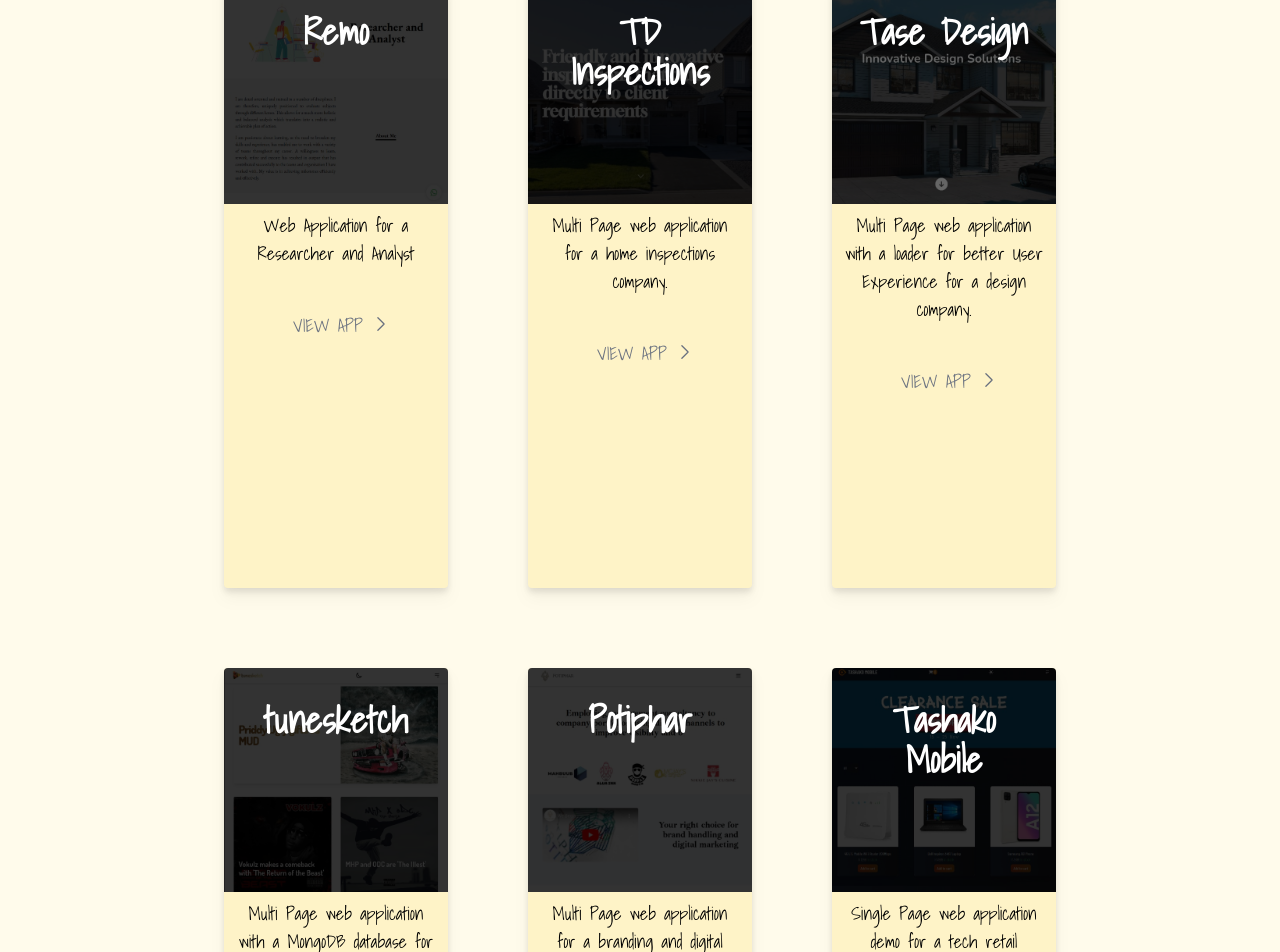
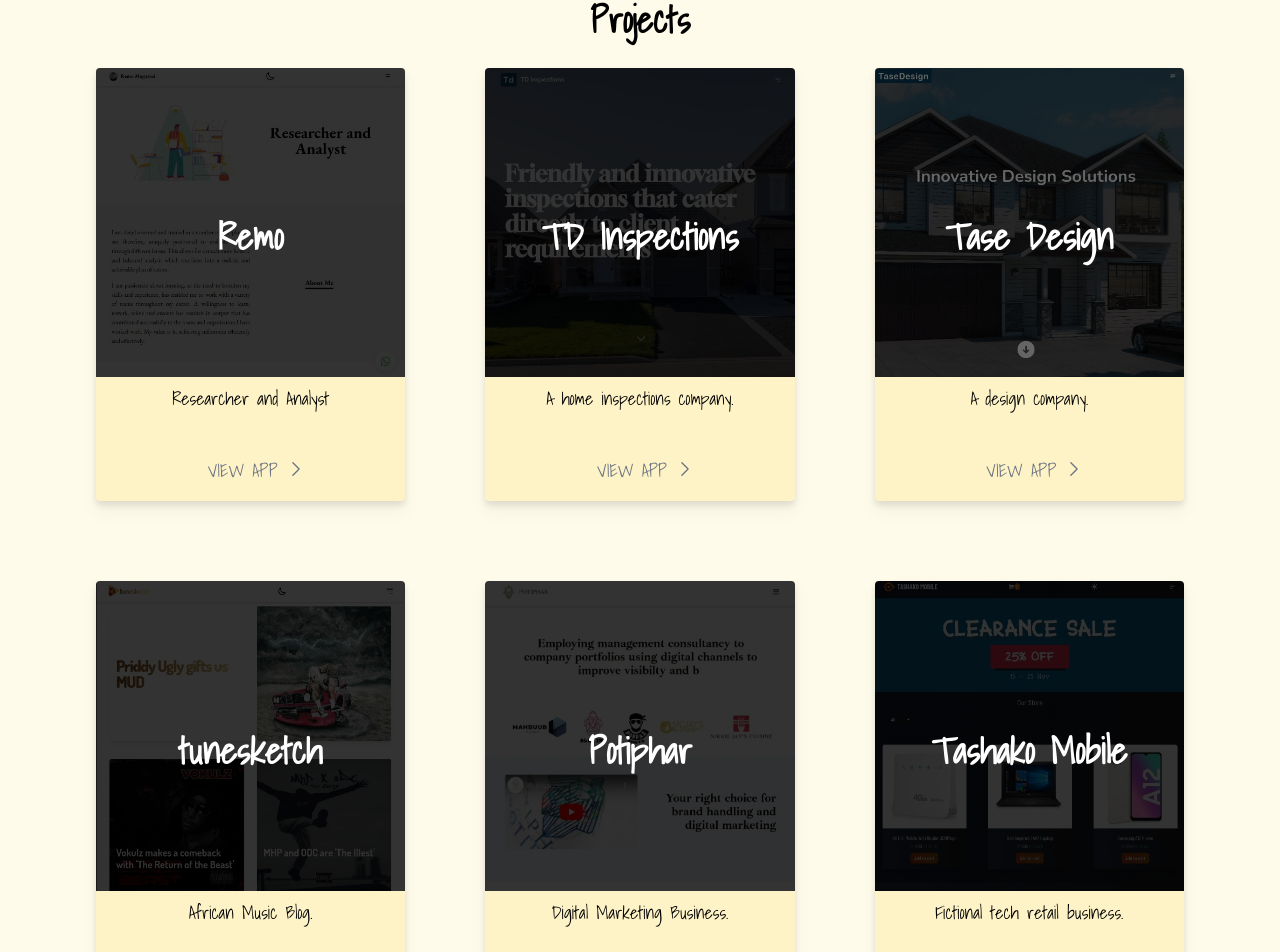
Before and after one commit to abu-git/sam-cv, a Next.js app: page / in a window 1280 px wide. Shown: the part 1672-2624 px from the top of the page. Built offline with nearby package versions, Linux system fonts and the light colour scheme.

Commit message:
UI fit edits for smaller large screens 13 inch

```diff
--- a/components/About.js
+++ b/components/About.js
@@ -5,7 +5,7 @@ function About() {
   return (
     <>
         <div name="about"></div>
-        <div className='px-8 md:px-12 py-10 bg-amber-50 text-black dark:bg-black dark:text-white grid grid-cols-1 md:grid-cols-2 items-center lg:h-[30rem]'>
+        <div className='px-8 md:px-12 py-10 bg-amber-50 text-black dark:bg-black dark:text-white grid grid-cols-1 md:grid-cols-2 items-center'>
             <motion.h3
               initial={{x:30, opacity: 0}}
               whileInView={{x:0, opacity: 1}}
--- a/components/Projects.js
+++ b/components/Projects.js
@@ -6,7 +6,7 @@ function Projects() {
   return (
     <>
         <div name="projects"></div>
-        <div className='bg-amber-50 text-black dark:bg-black dark:text-white px-10 md:px-20 lg:px-56 py-9'>
+        <div className='bg-amber-50 text-black dark:bg-black dark:text-white px-10 md:px-20 lg:px-24 py-9'>
             <motion.h3
                 initial={{y:-30, opacity: 0}}
                 whileInView={{y:0, opacity: 1}}
@@ -18,7 +18,7 @@ function Projects() {
                         initial={{y:40, opacity: 0}}
                         whileInView={{y:0, opacity: 1}}
                         transition={{delay: 0.7}}
-                        className='flex flex-col cursor-pointer bg-amber-100 dark:bg-stone-800 rounded drop-shadow-lg overflow-hidden h-[32rem] lg:h-[38rem]'>
+                        className='flex flex-col cursor-pointer bg-amber-100 dark:bg-stone-800 rounded drop-shadow-lg overflow-hidden'>
                         <div className='relative'>
                             <Image
                                 width={433}
@@ -27,13 +27,13 @@ function Projects() {
                                 src="/remo.jpg"
                                 className='brightness-[0.2] w-full'
                             />
-                            <div className='absolute -mt-36 md:-mt-48 w-full'>
+                            <div className='absolute -mt-36 md:-mt-40 w-full'>
                                 <h4 className='brightness-100 font-bold text-4xl text-white px-5 text-center'>Remo</h4>
                             </div>
                         </div>
                         <div className='flex flex-col justify-between'>
                             <span className='text-lg px-3 py-2 text-center'>
-                                Web Application for a Researcher and Analyst
+                                Researcher and Analyst
                             </span>
                             <button className='flex justify-center pt-9 pb-4 pl-3 text-md lg:text-lg text-gray-500 dark:text-gray-500'>
                                 <h4>VIEW APP</h4>
@@ -52,7 +52,7 @@ function Projects() {
                         initial={{y:40, opacity: 0}}
                         whileInView={{y:0, opacity: 1}}
                         transition={{delay: 0.8}}
-                        className='flex flex-col cursor-pointer bg-amber-100 dark:bg-stone-800 rounded drop-shadow-lg overflow-hidden h-[32rem] lg:h-[38rem]'>
+                        className='flex flex-col cursor-pointer bg-amber-100 dark:bg-stone-800 rounded drop-shadow-lg overflow-hidden '>
                         <div className='relative'>
                             <Image
                                 width={433}
@@ -61,13 +61,13 @@ function Projects() {
                                 src="/tdinspections.jpg"
                                 className='brightness-[0.2] w-full'
                             />
-                            <div className='absolute -mt-36 md:-mt-48 w-full'>
+                            <div className='absolute -mt-36 md:-mt-40 w-full'>
                                 <h4 className='brightness-100 font-bold text-4xl text-white px-5 text-center'>TD Inspections</h4>
                             </div>
                         </div>
                         <div className='flex flex-col justify-between'>
                             <span className='text-lg px-3 py-2 text-center'>
-                                Multi Page web application for a home inspections company.
+                                A home inspections company.
                             </span>
                             <button className='flex justify-center pt-9 pb-4 pl-3 text-md lg:text-lg text-gray-500 dark:text-gray-500'>
                                 <h4>VIEW APP</h4>
@@ -86,7 +86,7 @@ function Projects() {
                         initial={{y:40, opacity: 0}}
                         whileInView={{y:0, opacity: 1}}
                         transition={{delay: 0.9}}
-                        className='flex flex-col cursor-pointer bg-amber-100 dark:bg-stone-800 rounded drop-shadow-lg overflow-hidden h-[32rem] lg:h-[38rem]'>
+                        className='flex flex-col cursor-pointer bg-amber-100 dark:bg-stone-800 rounded drop-shadow-lg overflow-hidden '>
                         <div className='relative'>
                             <Image
                                 width={433}
@@ -95,13 +95,13 @@ function Projects() {
                                 src="/tasedesign.jpg"
                                 className='brightness-[0.4] w-full'
                             />
-                            <div className='absolute -mt-36 md:-mt-48 w-full'>
+                            <div className='absolute -mt-36 md:-mt-40 w-full'>
                                 <h4 className='brightness-100 font-bold text-4xl text-white px-5 text-center'>Tase Design</h4>
                             </div>
                         </div>
                         <div className='flex flex-col justify-between'>
                             <span className='text-lg px-3 py-2 text-center'>
-                                Multi Page web application with a loader for better User Experience for a design company.
+                                A design company.
                             </span>
                             <button className='flex justify-center pt-9 pb-4 pl-3 text-md lg:text-lg text-gray-500 dark:text-gray-500'>
                                 <h4>VIEW APP</h4>
@@ -120,7 +120,7 @@ function Projects() {
                         initial={{y:40, opacity: 0}}
                         whileInView={{y:0, opacity: 1}}
                         transition={{delay: 0.7}}
-                        className='flex flex-col cursor-pointer bg-amber-100 dark:bg-stone-800 rounded drop-shadow-lg overflow-hidden h-[32rem] lg:h-[38rem]'>
+                        className='flex flex-col cursor-pointer bg-amber-100 dark:bg-stone-800 rounded drop-shadow-lg overflow-hidden '>
                         <div className='relative'>
                             <Image
                                 width={433}
@@ -129,13 +129,13 @@ function Projects() {
                                 src="/tunesketch.jpg"
                                 className='brightness-[0.2] w-full'
                             />
-                            <div className='absolute -mt-36 md:-mt-48 w-full'>
+                            <div className='absolute -mt-36 md:-mt-40 w-full'>
                                 <h4 className='brightness-100 font-bold text-4xl text-white px-5 text-center'>tunesketch</h4>
                             </div>
                         </div>
                         <div className='flex flex-col justify-between'>
                             <span className='text-lg px-3 py-2 text-center'>
-                                Multi Page web application with a MongoDB database for a music review entity.
+                                African Music Blog.
                             </span>
                             <button className='flex justify-center pt-9 pb-4 pl-3 text-md lg:text-lg text-gray-500 dark:text-gray-500'>
                                 <h4>VIEW APP</h4>
@@ -154,7 +154,7 @@ function Projects() {
                         initial={{y:40, opacity: 0}}
                         whileInView={{y:0, opacity: 1}}
                         transition={{delay: 0.8}}
-                        className='flex flex-col cursor-pointer bg-amber-100 dark:bg-stone-800 rounded drop-shadow-lg overflow-hidden h-[32rem] lg:h-[38rem]'>
+                        className='flex flex-col cursor-pointer bg-amber-100 dark:bg-stone-800 rounded drop-shadow-lg overflow-hidden '>
                         <div className='relative'>
                             <Image
                                 width={433}
@@ -163,13 +163,13 @@ function Projects() {
                                 src="/potiphar.jpg"
                                 className='brightness-[0.2] w-full'
                             />
-                            <div className='absolute -mt-36 md:-mt-48 w-full'>
+                            <div className='absolute -mt-36 md:-mt-40 w-full'>
                                 <h4 className='brightness-100 font-bold text-4xl text-white px-5 text-center'>Potiphar</h4>
                             </div>
                         </div>
                         <div className='flex flex-col justify-between'>
                             <span className='text-lg px-3 py-2 text-center'>
-                                Multi Page web application for a branding and digital marketing business.
+                                Digital Marketing Business.
                             </span>
                             <button className='flex justify-center pt-9 pb-4 pl-3 text-md lg:text-lg text-gray-500 dark:text-gray-500'>
                                 <h4>VIEW APP</h4>
@@ -188,7 +188,7 @@ function Projects() {
                         initial={{y:40, opacity: 0}}
                         whileInView={{y:0, opacity: 1}}
                         transition={{delay: 0.9}}
-                        className='flex flex-col cursor-pointer bg-amber-100 dark:bg-stone-800 rounded drop-shadow-lg overflow-hidden h-[32rem] lg:h-[38rem]'>
+                        className='flex flex-col cursor-pointer bg-amber-100 dark:bg-stone-800 rounded drop-shadow-lg overflow-hidden '>
                         <div className='relative'>
                             <Image
                                 width={433}
@@ -197,14 +197,14 @@ function Projects() {
                                 src="/tashako.jpg"
                                 className='brightness-[0.2] w-full'
                             />
-                            <div className='absolute -mt-36 md:-mt-48 w-full'>
+                            <div className='absolute -mt-36 md:-mt-40 w-full'>
                                 <h4 className='brightness-100 font-bold text-4xl text-white px-5 text-center'>Tashako Mobile</h4>
                             </div>
                         </div>
 
                         <div className='flex flex-col justify-between'>
                             <span className='text-lg px-3 py-2 text-center'>
-                                Single Page web application demo for a tech retail business.
+                                Fictional tech retail business.
                             </span>
                             <button className='flex justify-center pt-9 pb-4 pl-3 text-md lg:text-lg text-gray-500 dark:text-gray-500'>
                                 <h4>VIEW APP</h4>
@@ -224,7 +224,7 @@ function Projects() {
                         initial={{y:40, opacity: 0}}
                         whileInView={{y:0, opacity: 1}}
                         transition={{delay: 0.7}}
-                        className='flex flex-col cursor-pointer bg-amber-100 dark:bg-stone-800 rounded drop-shadow-lg overflow-hidden h-[32rem] lg:h-[38rem]'>
+                        className='flex flex-col cursor-pointer bg-amber-100 dark:bg-stone-800 rounded drop-shadow-lg overflow-hidden '>
                         <div className='relative'>
                             <Image
                                 width={433}
@@ -233,14 +233,14 @@ function Projects() {
                                 src="/mahbuub.jpg"
                                 className='brightness-[0.2] w-full'
                             />
-                            <div className='absolute -mt-36 md:-mt-48 w-full'>
+                            <div className='absolute -mt-36 md:-mt-40 w-full'>
                                 <h4 className='brightness-100 font-bold text-4xl text-white px-5 text-center'>Mahbuub Metals</h4>
                             </div>
                         </div>
 
                         <div className='flex flex-col justify-between'>
                             <span className='text-lg px-3 py-2 text-center'>
-                                Single Page web application for an eco-friendly recycling business.
+                               Eco-friendly recycling business.
                             </span>
                             <button className='flex justify-center pt-9 pb-4 pl-3 text-md lg:text-lg text-gray-500 dark:text-gray-500'>
                                 <h4>VIEW APP</h4>
@@ -259,7 +259,7 @@ function Projects() {
                         initial={{y:40, opacity: 0}}
                         whileInView={{y:0, opacity: 1}}
                         transition={{delay: 0.8}}
-                        className='flex flex-col cursor-pointer bg-amber-100 dark:bg-stone-800 rounded drop-shadow-lg overflow-hidden h-[32rem] lg:h-[38rem]'>
+                        className='flex flex-col cursor-pointer bg-amber-100 dark:bg-stone-800 rounded drop-shadow-lg overflow-hidden '>
                         <div className='relative'>
                             <Image
                                 width={433}
@@ -268,14 +268,14 @@ function Projects() {
                                 src="/iammhp.jpg"
                                 className='brightness-[0.2] w-full'
                             />
-                            <div className='absolute -mt-36 md:-mt-48 w-full'>
+                            <div className='absolute -mt-36 md:-mt-40 w-full'>
                                 <h4 className='brightness-100 font-bold text-4xl text-white px-5 text-center'>iamMHP</h4>
                             </div>
                         </div>
 
                         <div className='flex flex-col justify-between'>
                             <span className='text-lg px-3 py-2 text-center'>
-                                Multi Page web application for a musician catalogue.
+                                A musician catalogue.
                             </span>
                             <button className='flex justify-center pt-9 pb-4 pl-3 text-md lg:text-lg text-gray-500 dark:text-gray-500'>
                                 <h4>VIEW APP</h4>
@@ -294,7 +294,7 @@ function Projects() {
                         initial={{y:40, opacity: 0}}
                         whileInView={{y:0, opacity: 1}}
                         transition={{delay: 0.9}}
-                        className='flex flex-col cursor-pointer bg-amber-100 dark:bg-stone-800 rounded drop-shadow-lg overflow-hidden h-[32rem] lg:h-[38rem]'>
+                        className='flex flex-col cursor-pointer bg-amber-100 dark:bg-stone-800 rounded drop-shadow-lg overflow-hidden '>
                         <div className='relative'>
                             <Image
                                 width={433}
@@ -303,14 +303,14 @@ function Projects() {
                                 src="/bigboyellis.jpg"
                                 className='brightness-[0.2] w-full'
                             />
-                            <div className='absolute -mt-36 md:-mt-48 w-full'>
+                            <div className='absolute -mt-36 md:-mt-40 w-full'>
                                 <h4 className='brightness-100 font-bold text-4xl text-white px-5 text-center'>BigBoyEllis</h4>
                             </div>
                         </div>
 
                         <div className='flex flex-col justify-between'>
                             <span className='text-lg px-3 py-2 text-center'>
-                                Single Page web application for a musician.
+                                A musician website.
                             </span>
                             <button className='flex justify-center pt-9 pb-4 pl-3 text-md lg:text-lg text-gray-500 dark:text-gray-500'>
                                 <h4>VIEW APP</h4>
```
Also changed, not shown: 1 other file (tests, documents, lock files or other folders).
